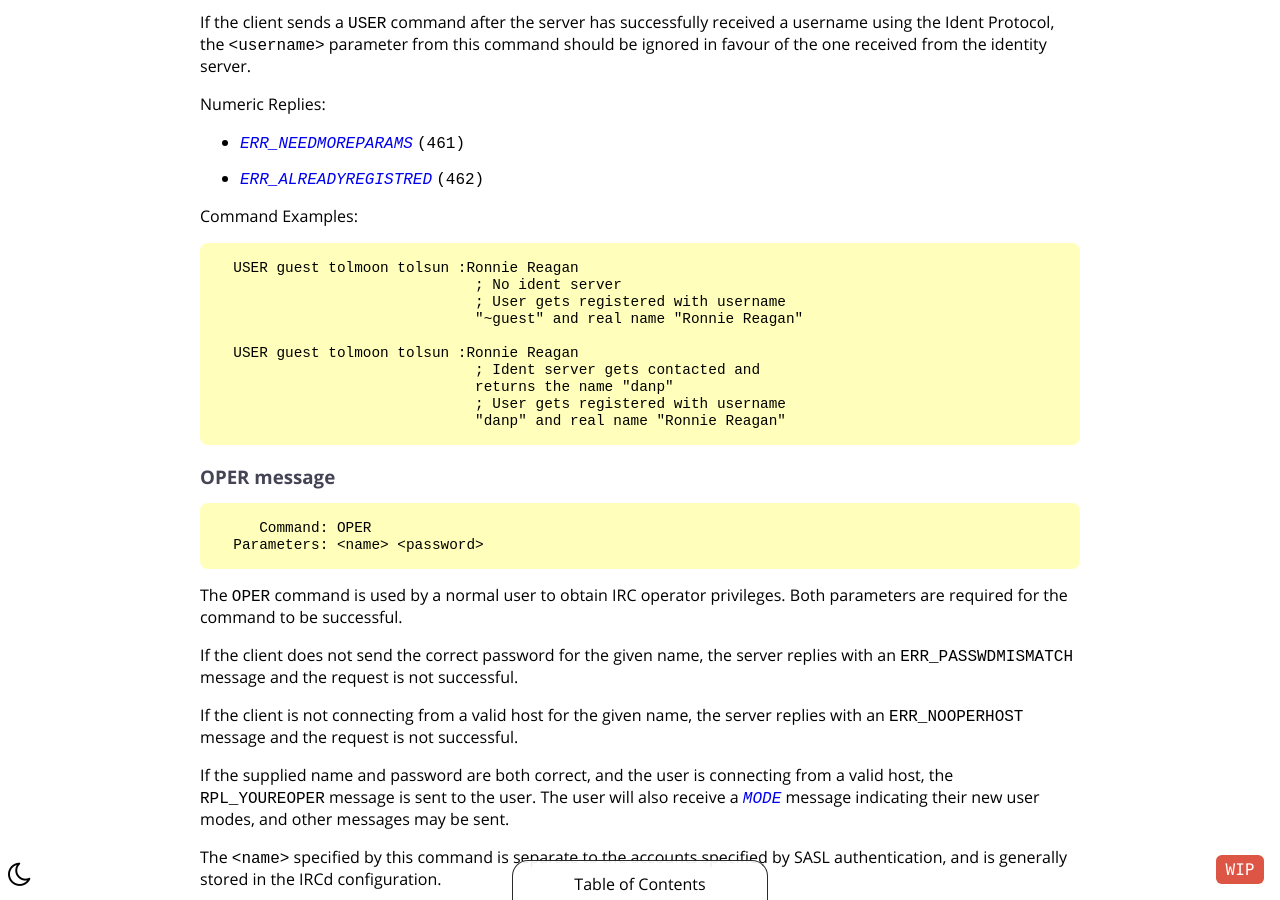
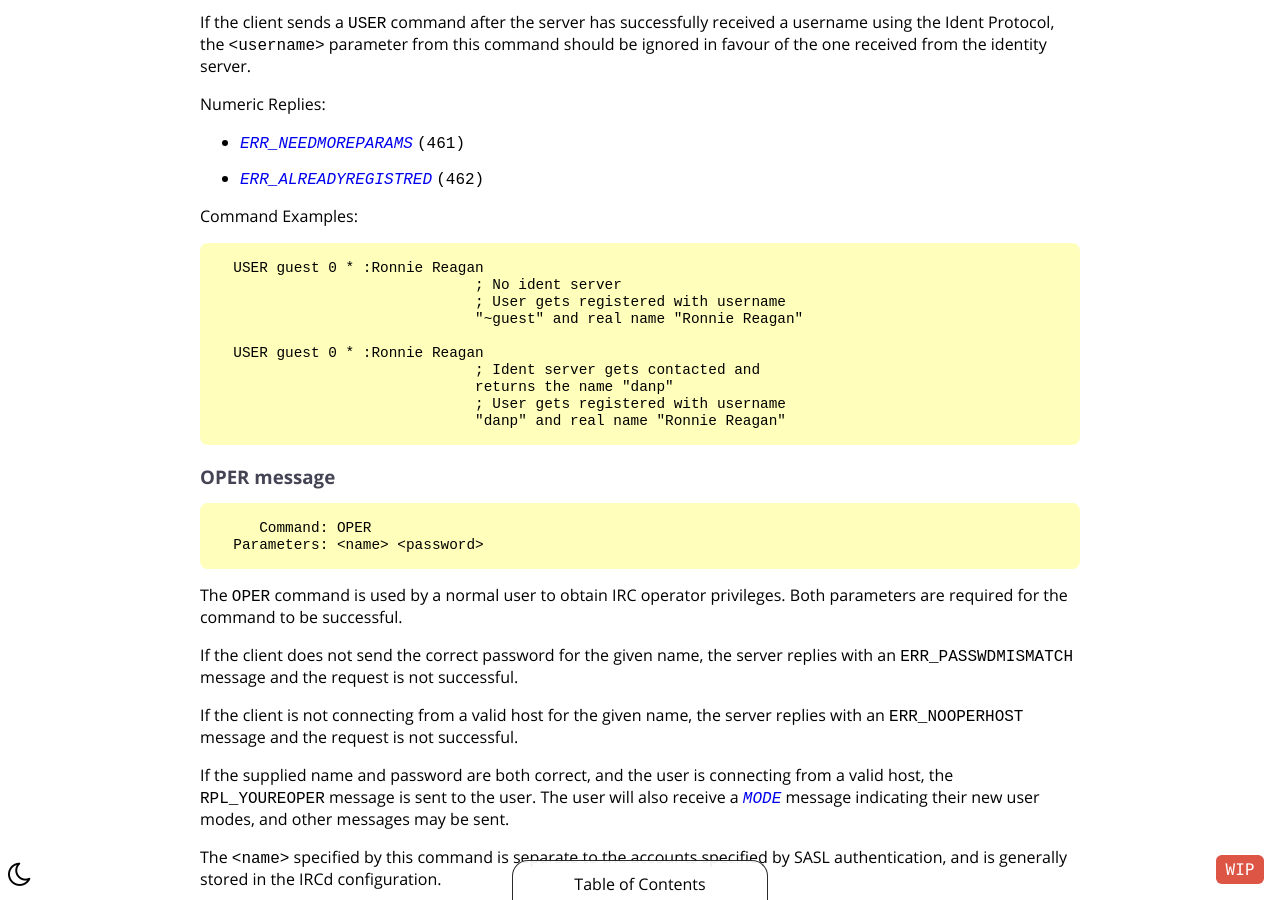
Before and after one commit to ircdocs/modern-irc, a Jekyll site: the page built from index.md, in a window 1280 px wide and 900 px high, scrolled down 16521 px. Built offline with Jekyll 4.4.1, drawn with Linux system fonts in a browser that asks for light colours.

Commit message:
USER: Fixed examples (thanks @rcr!)

```diff
--- a/index.md
+++ b/index.md
@@ -585,12 +585,12 @@ Numeric Replies:
 
 Command Examples:
 
-      USER guest tolmoon tolsun :Ronnie Reagan
+      USER guest 0 * :Ronnie Reagan
                                   ; No ident server
                                   ; User gets registered with username
                                   "~guest" and real name "Ronnie Reagan"
 
-      USER guest tolmoon tolsun :Ronnie Reagan
+      USER guest 0 * :Ronnie Reagan
                                   ; Ident server gets contacted and
                                   returns the name "danp"
                                   ; User gets registered with username
```
